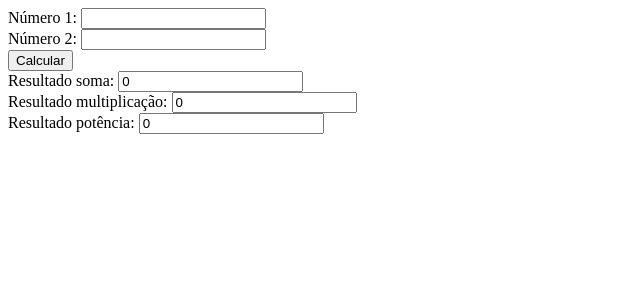
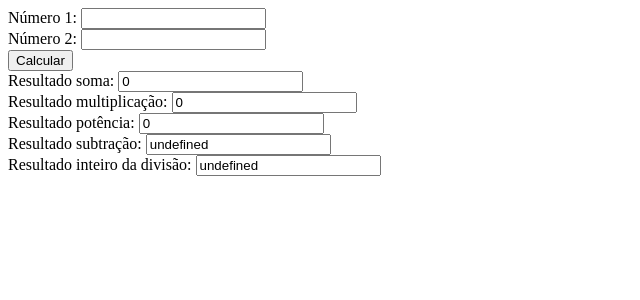
Before and after one commit to alexkutzke/agile-aspects-week-5-calculator, an Angular app: page / in a window 1280 px wide. Shown: the top 300 px of the page, without its empty margins (0-640 px from the left). Built offline with nearby package versions, Linux system fonts and the light colour scheme.

Commit message:
Inserido sub e div

```diff
--- a/src/app/calculator/calculator.component.html
+++ b/src/app/calculator/calculator.component.html
@@ -9,4 +9,6 @@
   Resultado soma: <input type="text" id="resultSum" [value]="sumResult" readonly><br />
   Resultado multiplicação: <input type="text" id="resultMultiply" [value]="multResult" readonly><br />
   Resultado potência: <input type="text" id="resultPower" [value]="powResult" readonly><br />
+  Resultado subtração: <input type="text" id="resultSub" [value]="subResult" readonly><br />
+  Resultado inteiro da divisão: <input type="text" id="resultDiv" [value]="divResult" readonly><br />
 </div>
```
